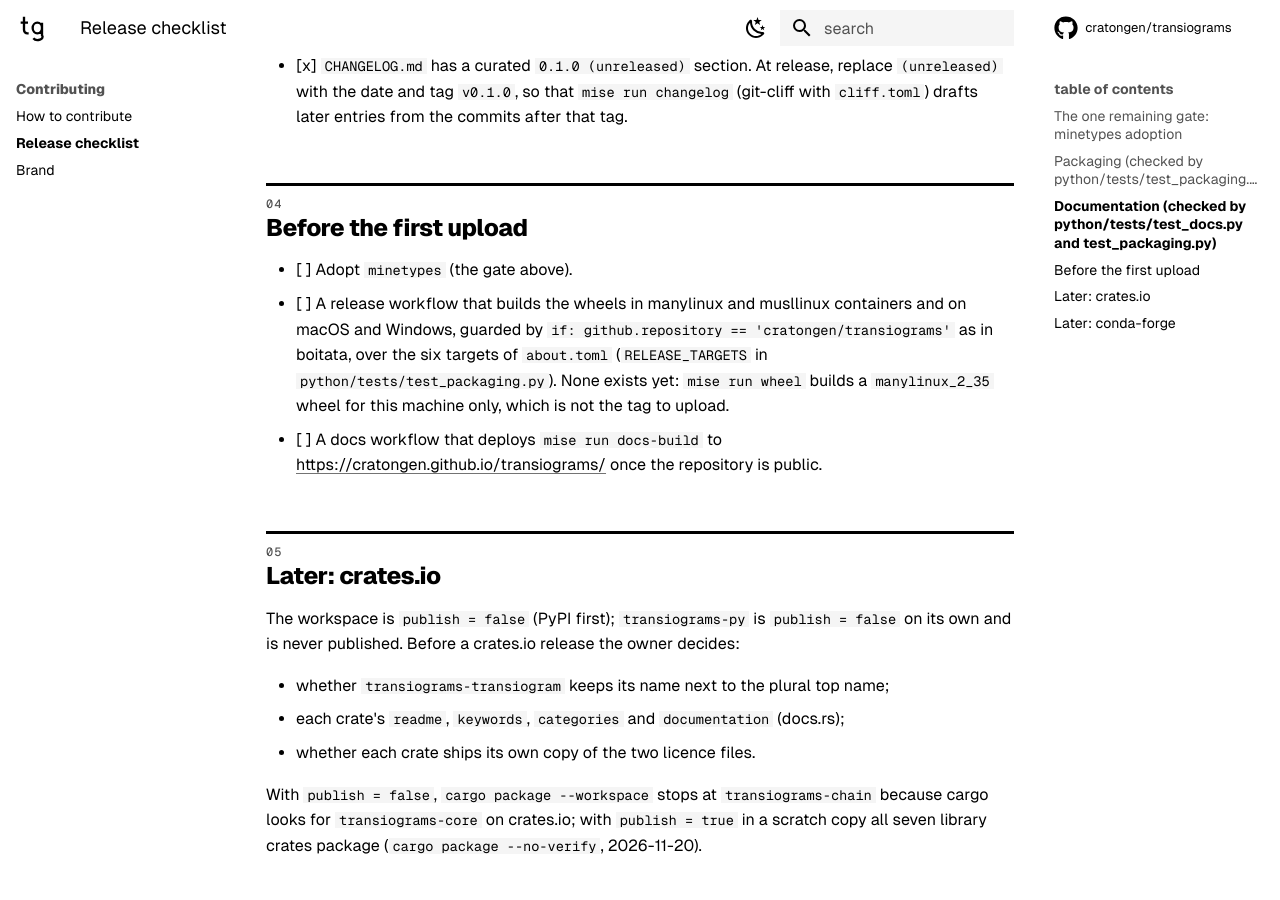
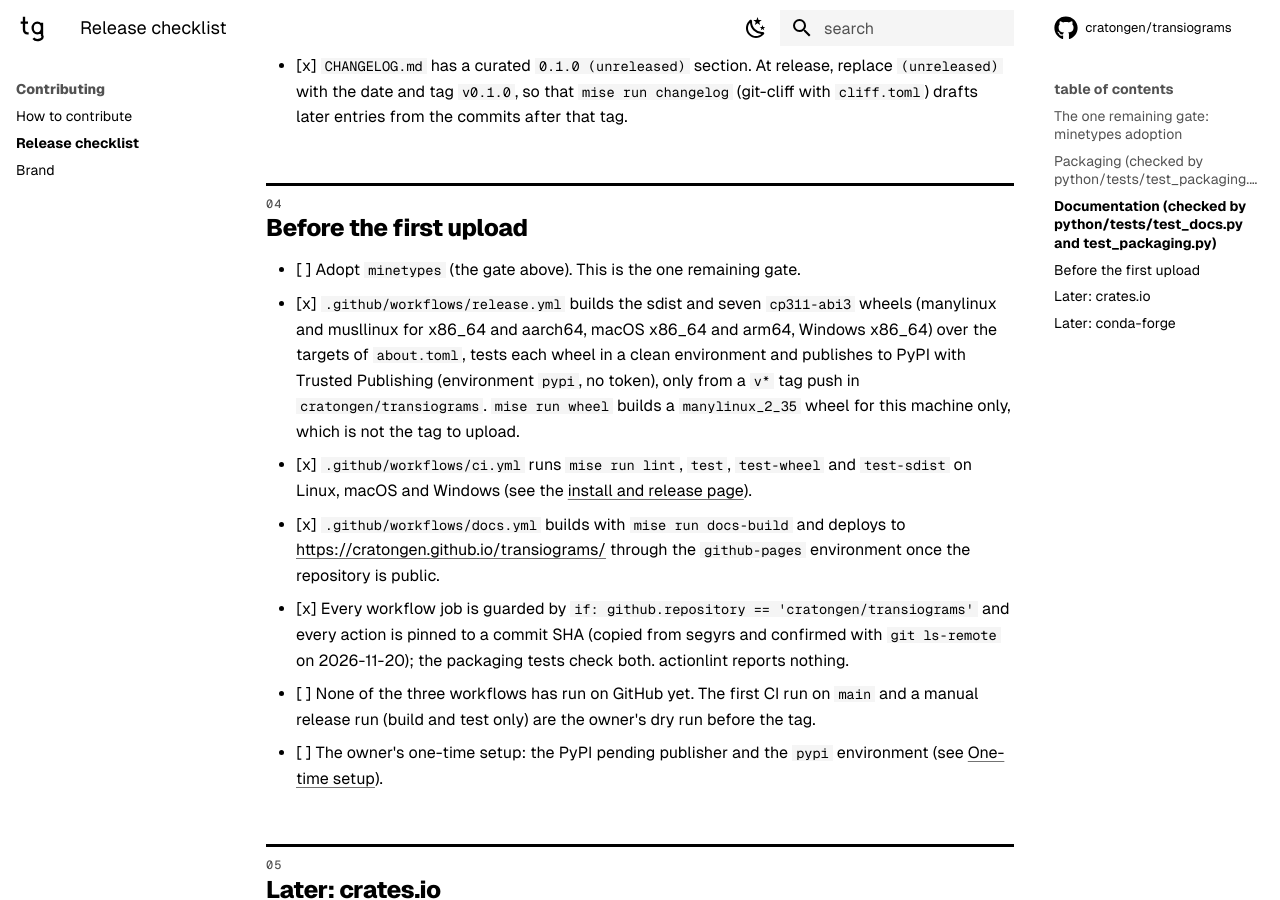
Before and after one commit to cratongen/transiograms, an MkDocs documentation site: the page built from docs/release-checklist.md, in a window 1280 px wide and 900 px high, scrolled down 2282 px. Built offline with MkDocs 1.6.1 and Material for MkDocs 9.7.7, drawn with Linux system fonts in a browser that asks for light colours; comment, search, counter and statistics services are not loaded; some of the changed text lies outside the part shown.

Commit message:
ci: add the ci, docs and release workflows
ci.yml runs the developer mise tasks (lint, lint-ci, test, test-wheel on
3.11 and 3.15, test-sdist) on Linux, macOS and Windows. docs.yml builds
with mise run docs-build and deploys to GitHub Pages from main once the
repository is public. release.yml builds the sdist and seven abi3 wheels
(manylinux and musllinux for x86_64 and aarch64, macOS x86_64 and arm64,
Windows x86_64) on a v* tag, tests each wheel in a clean environment and
publishes with PyPI trusted publishing from the pypi environment only.

Every job is guarded to cratongen/transiograms and every action is pinned
to the SHA segyrs uses, confirmed with git ls-remote. aarch64 musl joins
the cargo-about targets. A new lint-ci task runs actionlint with
shellcheck and is part of verify. docs/install.md becomes
docs/install-and-release.md with the CI, release procedure and one-time
owner setup, and the packaging tests check the workflow guards.

```diff
--- a/about.toml
+++ b/about.toml
@@ -18,6 +18,7 @@ targets = [
   "x86_64-unknown-linux-gnu",
   "aarch64-unknown-linux-gnu",
   "x86_64-unknown-linux-musl",
+  "aarch64-unknown-linux-musl",
   "x86_64-apple-darwin",
   "aarch64-apple-darwin",
   "x86_64-pc-windows-msvc",
--- a/docs/release-checklist.md
+++ b/docs/release-checklist.md
@@ -30,7 +30,7 @@ No new container type that duplicates a `minetypes` type may be added before the
       extension links its Rust dependencies statically (MIT, Apache-2.0, BSD-2-Clause, Zlib,
       Unicode-3.0 and others, all compatible with `MIT OR Apache-2.0`), and those licences ask for
       their notices in binary distributions. cargo-about writes the file from `Cargo.lock`,
-      `about.toml` and `about.hbs` over the six release targets; run
+      `about.toml` and `about.hbs` over the seven release targets; run
       `mise run third-party-licenses` after any `Cargo.lock` change and commit the file. The
       packaging tests fail when a crate linked on any release target is missing from it. No
       vendored or ported third-party code or data is in the repository.
@@ -62,14 +62,25 @@ No new container type that duplicates a `minetypes` type may be added before the
 
 ## Before the first upload
 
-- [ ] Adopt `minetypes` (the gate above).
-- [ ] A release workflow that builds the wheels in manylinux and musllinux containers and on
-      macOS and Windows, guarded by `if: github.repository == 'cratongen/transiograms'` as in
-      boitata, over the six targets of `about.toml` (`RELEASE_TARGETS` in
-      `python/tests/test_packaging.py`). None exists yet: `mise run wheel` builds a `manylinux_2_35` wheel for this machine
+- [ ] Adopt `minetypes` (the gate above). This is the one remaining gate.
+- [x] `.github/workflows/release.yml` builds the sdist and seven `cp311-abi3` wheels (manylinux
+      and musllinux for x86_64 and aarch64, macOS x86_64 and arm64, Windows x86_64) over the
+      targets of `about.toml`, tests each wheel in a clean environment and publishes to PyPI with
+      Trusted Publishing (environment `pypi`, no token), only from a `v*` tag push in
+      `cratongen/transiograms`. `mise run wheel` builds a `manylinux_2_35` wheel for this machine
       only, which is not the tag to upload.
-- [ ] A docs workflow that deploys `mise run docs-build` to <https://cratongen.github.io/transiograms/>
-      once the repository is public.
+- [x] `.github/workflows/ci.yml` runs `mise run lint`, `test`, `test-wheel` and `test-sdist` on
+      Linux, macOS and Windows (see the [install and release page](install-and-release.md)).
+- [x] `.github/workflows/docs.yml` builds with `mise run docs-build` and deploys to
+      <https://cratongen.github.io/transiograms/> through the `github-pages` environment once the
+      repository is public.
+- [x] Every workflow job is guarded by `if: github.repository == 'cratongen/transiograms'` and
+      every action is pinned to a commit SHA (copied from segyrs and confirmed with
+      `git ls-remote` on 2026-11-20); the packaging tests check both. actionlint reports nothing.
+- [ ] None of the three workflows has run on GitHub yet. The first CI run on `main` and a manual
+      release run (build and test only) are the owner's dry run before the tag.
+- [ ] The owner's one-time setup: the PyPI pending publisher and the `pypi` environment
+      (see [One-time setup](install-and-release.md#one-time-setup-repository-owner)).
 
 ## Later: crates.io
 
--- a/mkdocs.yml
+++ b/mkdocs.yml
@@ -84,7 +84,7 @@ plugins:
 
 nav:
   - Home: index.md
-  - Install: install.md
+  - Install and release: install-and-release.md
   - Guide:
       - Markov chains: guide/markov-chains.md
       - Hidden Markov models: guide/hidden-markov.md
```
Also changed, not shown: AGENTS.md (+5 -3 lines), CHANGELOG.md (+4 -2 lines), README.md (+2 -2 lines), docs/design/spec.md (+1 -1 lines), docs/index.md (+2 -2 lines), docs/install-and-release.md (added, +205 -0 lines), docs/install.md (deleted, +0 -86 lines), mise.toml (+7 -1 lines), 4 other files.
